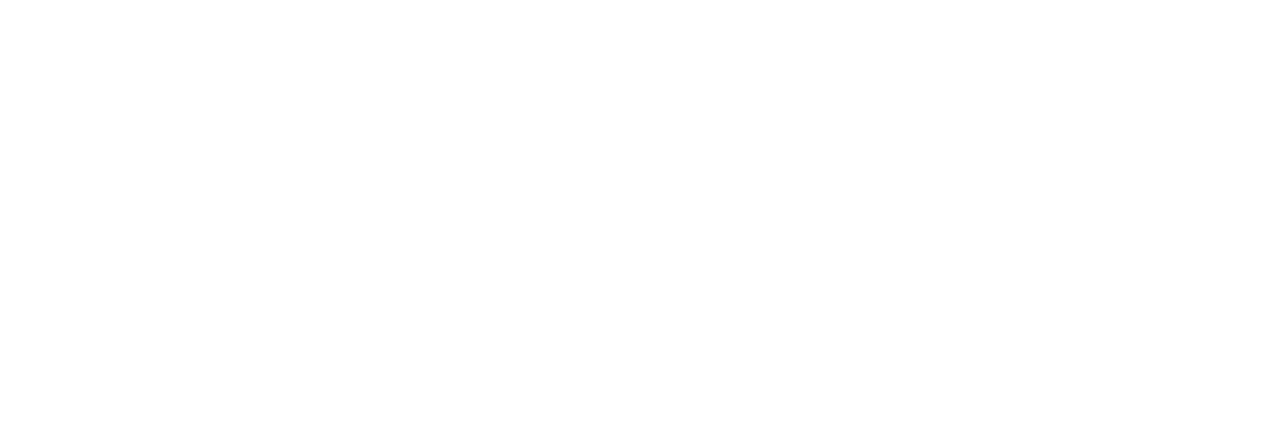
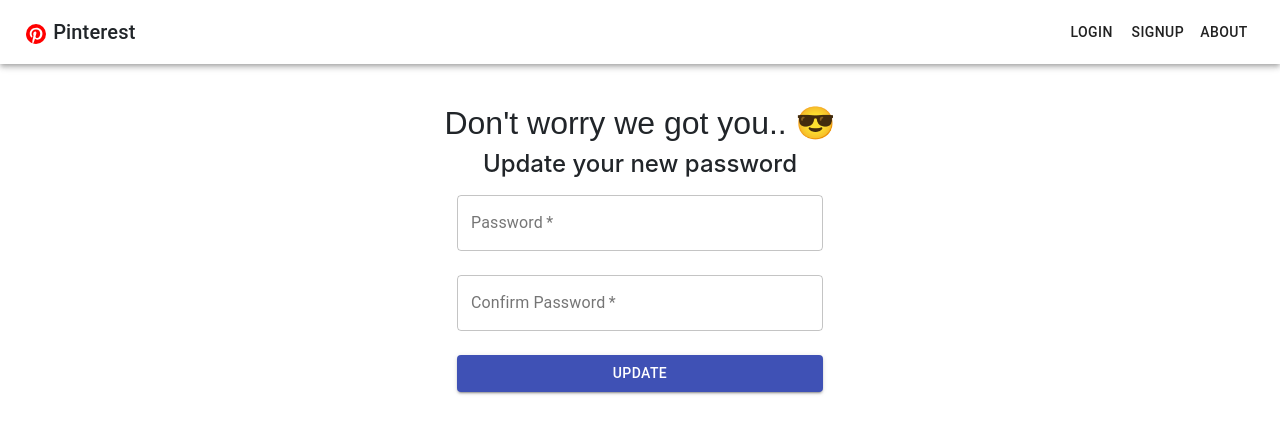
Before and after one commit to chetas11/Pinterest_Clone_Frontend, a React (Vite) app: page /update in a window 1280 px wide. Shown: the top 434 px of the page. Built offline with nearby package versions, Linux system fonts and the light colour scheme.

Commit message:
update password

```diff
--- a/src/App.css
+++ b/src/App.css
@@ -44,6 +44,10 @@
   font-weight: bolder;
 }
 
+h1, h2{
+  font-family: Arial, Helvetica, sans-serif;
+}
+
 @media only screen and (max-width: 350px) {
   .hide {
     display: none;
--- a/src/App.js
+++ b/src/App.js
@@ -7,6 +7,8 @@
 import About from './Components/About'
 import './App.css'
 import UserHome from "./Components/UserHome";
+import UpdatePassword from './Components/UpdatePassword'
+
 
 
 export default function App() {
@@ -20,8 +22,11 @@
             <Route path="/forgot">
                 <ForgotPassword />
             </Route>
-            <Route exact path="/about" >
+            <Route path="/about" >
                   <About />
+            </Route>
+            <Route path="/update">
+                  <UpdatePassword />
             </Route>
             <Route path="/home/" >
                   <UserHome />
--- a/src/Components/ForgotPassword.js
+++ b/src/Components/ForgotPassword.js
@@ -77,6 +77,8 @@
     })
   }
 
+
+
     return (
       <>
         <Navbar />
--- /dev/null
+++ b/src/Components/UpdatePassword.js
@@ -0,0 +1,118 @@
+import React, {useState} from 'react'
+import Navbar from './Navbar'
+import { makeStyles } from '@material-ui/core/styles';
+import Button from '@material-ui/core/Button';
+import TextField from '@material-ui/core/TextField';
+import Grid from '@material-ui/core/Grid';
+import Axios from 'axios'
+import useLoader from '../hooks/useLoader';
+import {toast} from 'react-toastify';
+import 'react-toastify/dist/ReactToastify.css'
+import { useHistory } from "react-router-dom";
+
+
+
+
+const useStyles = makeStyles((theme) => ({
+  root: {
+    '& > *': {
+      margin: theme.spacing(1),
+      width: '25ch',
+    },
+    root: {
+    flexGrow: 1,
+    },
+    paper: {
+    padding: theme.spacing(2),
+    textAlign: 'center',
+  },
+  textField: {
+    marginLeft: theme.spacing(1),
+    marginRight: theme.spacing(1),
+    width: '25ch',
+  }
+  },
+}));
+
+
+toast.configure()
+
+
+export default function UpdatePassword() {
+    const classes = useStyles()
+    const [user, setPasswords] = useState({password:"", confirmpassword:""})
+    const [loader, showLoader, hideLoader] = useLoader()
+    const URL = "https://damp-ocean-44105.herokuapp.com/changepassword"
+    const history = useHistory();
+
+    function notify() {
+      toast.error('Password Mismatch, try again!', { position: toast.POSITION.TOP_CENTER, autoClose:4000 })
+    }
+
+    function confirmationLink() {
+      toast.success('Password Chaanged, try to login with new password'
+      , { position: toast.POSITION.TOP_CENTER, autoClose:4000 })
+    }
+
+    function onPasswordChange(e){
+        setPasswords({
+            ...user,
+            password:e.target.value
+        })
+    }
+
+    function onConfirmPasswordChange(e){
+        setPasswords({
+            ...user,
+            confirmpassword:e.target.value
+        })
+    }
+
+    const updatePass = async () => {
+      showLoader()
+        try {
+          await Axios.post(URL, user)
+          .then((response) => {
+            hideLoader()
+            if((response.data)==="Failed"){
+              notify()
+            }else{
+              confirmationLink();
+            }
+          });
+        }
+       catch (e) {
+          alert(e)
+        }
+  }
+
+
+
+    return (
+        <>
+        <Navbar />
+            <div className="row text-center mt-3">
+                <div className="col-lg-4 col-md-4 col-sm-6"></div>
+                <div className="col-lg-4 col-md-4 col-sm-6">
+                    <h2 className ="mt-4">Don't worry we got you.. 😎</h2>
+                    <h4 className="mb-3">Update your new password</h4>
+                    <Grid container direction={"column"} spacing={3} justify="space-between">
+                        <Grid item>
+                        <TextField className="width" required value={user.password} onChange={onPasswordChange}  id="outlined-pass" label="Password" variant="outlined" />
+                        </Grid>
+                        <Grid item>
+                        <TextField className="width" required value={user.confirmpassword} onChange={onConfirmPasswordChange}  id="outlined-Cpass" label="Confirm Password" variant="outlined" />
+                        </Grid>
+                        <Grid item>
+                        <Button onClick={updatePass} className="width" variant="contained" color="primary">
+                            Update
+                        </Button>
+                        </Grid>
+                    </Grid>
+                </div>
+                <div className="col-lg-4 col-md-4 col-sm-6"></div>
+            </div>
+            {loader}
+        </>
+    )
+}
```
